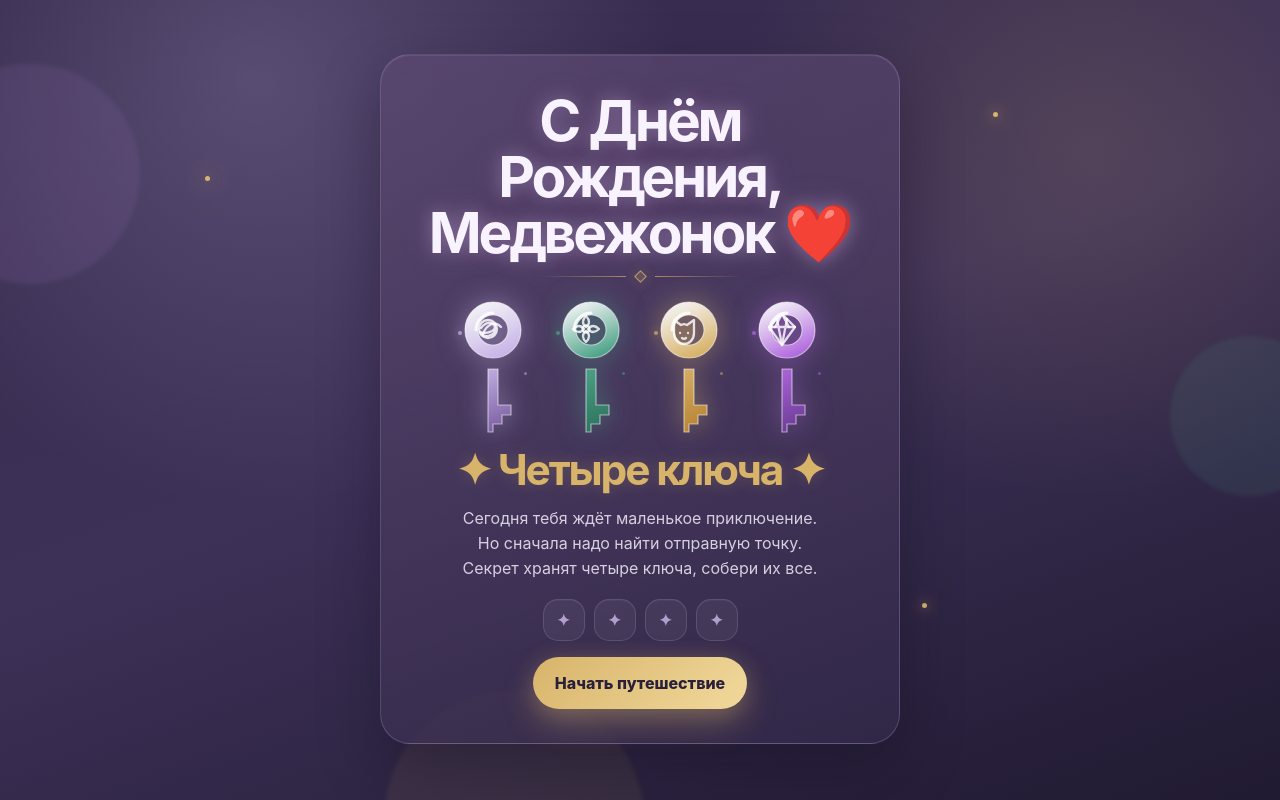
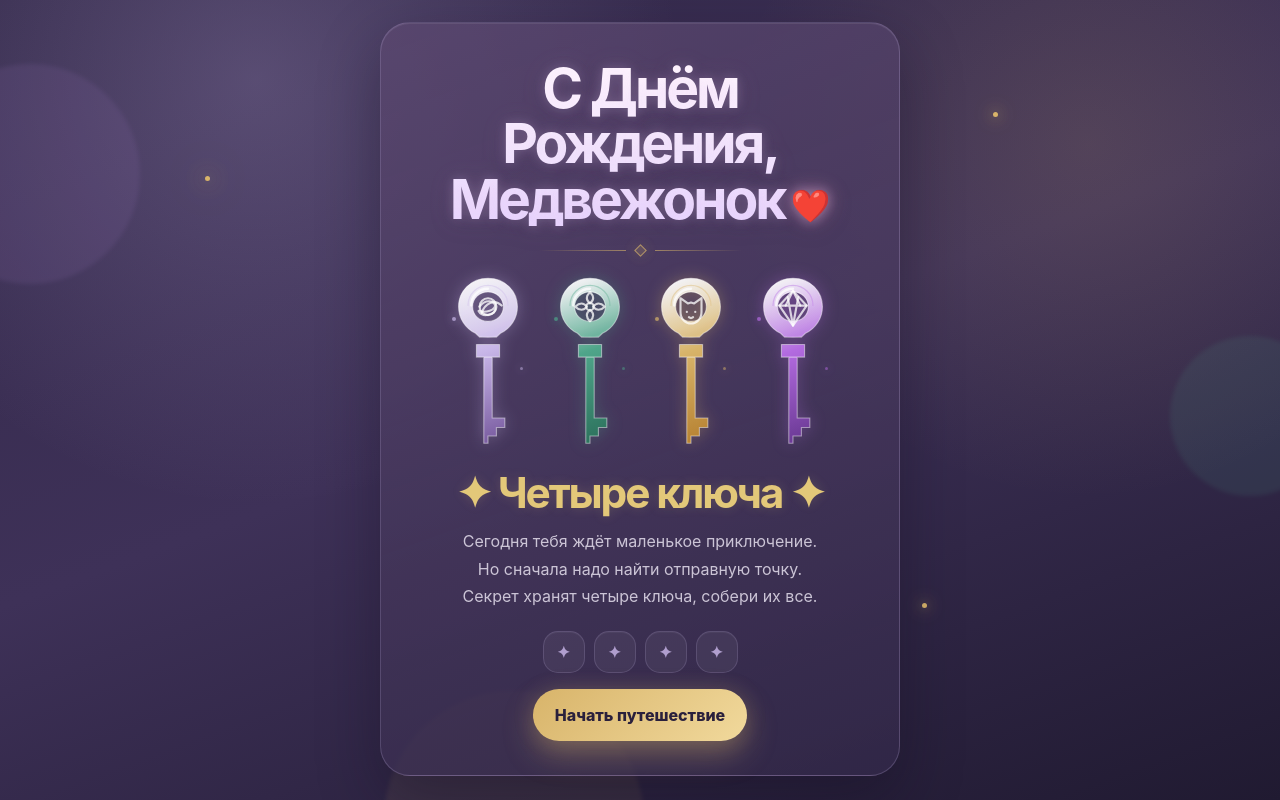
Before and after one commit to shilozad/medvezhonok, a React (Vite) app: page / in a window 1280 px wide. Built offline with nearby package versions, Linux system fonts and the light colour scheme.

Commit message:
Polish home screen visuals and typography

```diff
--- a/src/pages/Home/Home.jsx
+++ b/src/pages/Home/Home.jsx
@@ -9,13 +9,27 @@ const artifactKeys = [
   { id: 'crystal', label: 'Ключ кристалла', className: 'key-crystal' },
 ];
 
+function HeroTitle({ text }) {
+  const [greeting, nameLine] = text.split('\n');
+  const name = nameLine.replace('❤️', '').trim();
+
+  return (
+    <h1 className="hero-title">
+      <span>{greeting}</span>
+      <span className="hero-title-line">
+        {name} <span className="hero-heart" aria-hidden="true">❤️</span>
+      </span>
+    </h1>
+  );
+}
+
 function KeySymbol({ id }) {
   if (id === 'threads') {
     return (
       <g className="artifact-symbol">
-        <circle cx="34" cy="34" r="9" fill="none" />
-        <path d="M27 33c5-7 14-7 14 1 0 7-11 10-15 3 6 2 16 0 15-7" />
-        <path d="M29 39c3-9 12-14 18-7" />
+        <circle cx="39" cy="32" r="8" fill="none" />
+        <path d="M31 32c5-7 15-7 15 1 0 7-12 10-16 3 6 2 17 0 16-7" />
+        <path d="M33 38c3-9 12-14 19-7" />
       </g>
     );
   }
@@ -23,11 +37,11 @@ function KeySymbol({ id }) {
   if (id === 'flowers') {
     return (
       <g className="artifact-symbol">
-        <circle cx="34" cy="34" r="3.5" />
-        <path d="M34 21c4 4 4 8 0 11-4-3-4-7 0-11Z" />
-        <path d="M34 47c-4-4-4-8 0-11 4 3 4 7 0 11Z" />
-        <path d="M21 34c4-4 8-4 11 0-3 4-7 4-11 0Z" />
-        <path d="M47 34c-4 4-8 4-11 0 3-4 7-4 11 0Z" />
+        <circle cx="39" cy="32" r="3.5" />
+        <path d="M39 18c4 4 4 8 0 11-4-3-4-7 0-11Z" />
+        <path d="M39 46c-4-4-4-8 0-11 4 3 4 7 0 11Z" />
+        <path d="M25 32c4-4 8-4 11 0-3 4-7 4-11 0Z" />
+        <path d="M53 32c-4 4-8 4-11 0 3-4 7-4 11 0Z" />
       </g>
     );
   }
@@ -35,18 +49,18 @@ function KeySymbol({ id }) {
   if (id === 'cats') {
     return (
       <g className="artifact-symbol">
-        <path d="M24 38V25l7 5 3-1 3 1 7-5v13c0 7-5 11-10 11s-10-4-10-11Z" />
-        <path d="M30 38h.1M38 38h.1" />
-        <path d="M32 43c1.2 1 2.8 1 4 0" />
+        <path d="M29 37V24l7 5 3-1 3 1 7-5v13c0 7-5 11-10 11s-10-4-10-11Z" />
+        <path d="M35 37h.1M43 37h.1" />
+        <path d="M37 42c1.2 1 2.8 1 4 0" />
       </g>
     );
   }
 
   return (
     <g className="artifact-symbol">
-      <path d="M34 19 47 32 34 50 21 32 34 19Z" />
-      <path d="M21 32h26M29 24l5 26 5-26" />
-      <path d="M27 32 34 19l7 13" />
+      <path d="M39 17 52 31 39 50 26 31 39 17Z" />
+      <path d="M26 31h26M34 23l5 27 5-27" />
+      <path d="M32 31 39 17l7 14" />
     </g>
   );
 }
@@ -56,17 +70,18 @@ function ArtifactKey({ artifact, index }) {
     <div className={`artifact-key ${artifact.className}`} style={{ '--key-index': index }} aria-label={artifact.label}>
       <span className="key-particle particle-one" />
       <span className="key-particle particle-two" />
-      <svg viewBox="0 0 78 142" role="img" aria-hidden="true" focusable="false">
+      <svg viewBox="0 0 78 166" role="img" aria-hidden="true" focusable="false">
         <defs>
-          <linearGradient id={`${artifact.id}-shine`} x1="16" y1="12" x2="66" y2="126" gradientUnits="userSpaceOnUse">
+          <linearGradient id={`${artifact.id}-shine`} x1="16" y1="12" x2="64" y2="150" gradientUnits="userSpaceOnUse">
             <stop offset="0" stopColor="rgba(255,255,255,0.92)" />
             <stop offset="0.45" stopColor="var(--key-main)" />
             <stop offset="1" stopColor="var(--key-deep)" />
           </linearGradient>
         </defs>
-        <path className="artifact-aura" d="M39 7C23.5 7 11 19.5 11 35s12.5 28 28 28 28-12.5 28-28S54.5 7 39 7Zm0 13c8.3 0 15 6.7 15 15s-6.7 15-15 15-15-6.7-15-15 6.7-15 15-15Z" />
-        <path className="artifact-body" d="M39 7C23.5 7 11 19.5 11 35s12.5 28 28 28 28-12.5 28-28S54.5 7 39 7Zm0 13c8.3 0 15 6.7 15 15s-6.7 15-15 15-15-6.7-15-15 6.7-15 15-15Zm-5 54h10v36h13v10h-9v9h-9v8h-5V74Z" />
-        <path className="artifact-highlight" d="M22 35c0-9.4 7.6-17 17-17" />
+        <path className="artifact-aura" d="M39 5C23 5 11 17 11 32c0 11 6.4 20.7 16.1 25.3L31 61h16l3.9-3.7C60.6 52.7 67 43 67 32 67 17 55 5 39 5Zm0 13c8.2 0 14.6 6.1 14.6 14S47.2 46 39 46s-14.6-6.1-14.6-14S30.8 18 39 18Z" />
+        <path className="artifact-body" d="M39 5C23 5 11 17 11 32c0 11 6.4 20.7 16.1 25.3L31 61h16l3.9-3.7C60.6 52.7 67 43 67 32 67 17 55 5 39 5Zm0 13c8.2 0 14.6 6.1 14.6 14S47.2 46 39 46s-14.6-6.1-14.6-14S30.8 18 39 18Zm-4 62h8v58h12v9h-8v8h-8v7h-4V80Zm-7-12h22v12H28V68Z" />
+        <path className="artifact-filigree" d="M20 31c0-10.7 8.4-19.2 19-19.2S58 20.3 58 31M30 59c4.8 2.3 13.2 2.3 18 0" />
+        <path className="artifact-highlight" d="M23 31c0-8.9 7.1-16 16-16" />
         <KeySymbol id={artifact.id} />
       </svg>
     </div>
@@ -88,7 +103,7 @@ export function Home({ navigate }) {
 
   return (
     <section className="hero page-card fade-up">
-      <h1 className="hero-title">{homeText.dedication}</h1>
+      <HeroTitle text={homeText.dedication} />
       <div className="hero-divider" aria-hidden="true"><span /></div>
       <div className="artifact-keys" aria-label="Четыре магических ключа">
         {artifactKeys.map((artifact, index) => <ArtifactKey key={artifact.id} artifact={artifact} index={index} />)}
--- a/src/styles/global.css
+++ b/src/styles/global.css
@@ -63,20 +63,44 @@ button { font: inherit; }
 .hero h1 { margin-top: 0; white-space: pre-line; animation: heroTitleIn 680ms ease both; }
 .hero h2 { margin: 0 0 14px; font-size: clamp(1.7rem, 8vw, 2.65rem); line-height: 1; letter-spacing: -0.05em; }
 .hero .hero-title {
-  margin: 0 auto 12px;
-  font-size: clamp(2.35rem, 11.2vw, 3.55rem);
-  line-height: 0.98;
+  display: grid;
+  gap: 0.02em;
+  margin: 0 auto 20px;
+  font-size: clamp(2.25rem, 10.6vw, 3.45rem);
+  line-height: 0.99;
   letter-spacing: -0.055em;
-  text-shadow: 0 0 18px rgba(200, 182, 232, 0.38), 0 0 34px rgba(216, 139, 186, 0.2);
+  color: #fff7ff;
+  background: linear-gradient(180deg, #fff7ff 10%, #f6ebff 48%, #e8d6ff 100%);
+  -webkit-background-clip: text;
+  background-clip: text;
+  -webkit-text-fill-color: transparent;
+  text-shadow: 0 0 12px rgba(232, 214, 255, 0.22), 0 0 24px rgba(229, 166, 209, 0.16);
+  filter: drop-shadow(0 4px 10px rgba(37, 24, 55, 0.2));
 }
-.hero-divider { display: flex; align-items: center; justify-content: center; margin: 0 auto 14px; color: var(--gold); opacity: 0.86; }
+.hero-title-line { display: inline-flex; align-items: baseline; justify-content: center; gap: 0.11em; }
+.hero-heart {
+  display: inline-block;
+  font-size: 0.58em;
+  line-height: 1;
+  letter-spacing: 0;
+  -webkit-text-fill-color: initial;
+  filter: drop-shadow(0 0 8px rgba(255, 171, 206, 0.42));
+  transform: translateY(-0.06em);
+}
+.hero-divider { display: flex; align-items: center; justify-content: center; margin: 0 auto 18px; color: var(--gold); opacity: 0.78; }
 .hero-divider::before, .hero-divider::after { content: ''; width: min(88px, 25vw); height: 1px; background: linear-gradient(90deg, transparent, rgba(216,180,106,0.78)); }
 .hero-divider::after { background: linear-gradient(90deg, rgba(216,180,106,0.78), transparent); }
 .hero-divider span { width: 9px; height: 9px; margin: 0 10px; border: 1px solid currentColor; transform: rotate(45deg); background: rgba(216,180,106,0.22); box-shadow: 0 0 14px rgba(216,180,106,0.34); }
-.quest-title { color: var(--gold); font-size: clamp(1.35rem, 6.2vw, 2rem); letter-spacing: -0.02em; text-shadow: 0 0 16px rgba(216,180,106,0.24); }
+.quest-title {
+  color: #e3c879;
+  font-size: clamp(1.18rem, 5.1vw, 1.72rem);
+  font-weight: 650;
+  letter-spacing: 0.075em;
+  text-shadow: 0 0 12px rgba(227, 200, 121, 0.18);
+}
 .game-header h1 { font-size: clamp(2rem, 9vw, 3.25rem); }
 p { color: var(--muted); line-height: 1.65; }
-.hero-subtitle { max-width: 360px; white-space: pre-line; margin: 0 auto 18px; color: rgba(248, 243, 255, 0.82); line-height: 1.56; }
+.hero-subtitle { max-width: 360px; white-space: pre-line; margin: 0 auto 20px; color: rgba(248, 243, 255, 0.76); line-height: 1.72; font-weight: 400; }
 .eyebrow { margin: 0; color: var(--gold); text-transform: uppercase; letter-spacing: 0.18em; font-size: 0.74rem; font-weight: 800; }
 
 .button {
@@ -102,17 +126,18 @@ p { color: var(--muted); line-height: 1.65; }
 .key-chip.is-open, .letter-badge { color: #1f1730; background: linear-gradient(135deg, var(--lavender), var(--gold)); }
 
 
-.artifact-keys { display: grid; grid-template-columns: repeat(4, minmax(0, 1fr)); gap: clamp(6px, 2.4vw, 12px); align-items: end; margin: 4px auto 12px; max-width: 380px; }
-.artifact-key { --key-main: var(--lavender); --key-deep: #8e6bae; position: relative; display: grid; place-items: center; min-width: 0; opacity: 0; animation: keyAppear 620ms ease both; animation-delay: calc(140ms + var(--key-index) * 90ms); }
-.artifact-key svg { width: min(100%, 78px); height: auto; overflow: visible; filter: drop-shadow(0 0 9px color-mix(in srgb, var(--key-main) 42%, transparent)); animation: keyGlow 4s ease-in-out infinite; }
-.artifact-body { fill: url(#threads-shine); stroke: rgba(255,255,255,0.52); stroke-width: 1.2; }
+.artifact-keys { display: grid; grid-template-columns: repeat(4, minmax(0, 1fr)); gap: clamp(7px, 2.8vw, 14px); align-items: end; margin: 8px auto 24px; max-width: 392px; }
+.artifact-key { --key-main: var(--lavender); --key-deep: #8e6bae; position: relative; display: grid; place-items: center; min-width: 0; opacity: 0; animation: keyAppear 560ms cubic-bezier(0.2, 0.72, 0.22, 1) both; animation-delay: calc(120ms + var(--key-index) * 100ms); }
+.artifact-key svg { width: min(100%, 82px); height: auto; overflow: visible; filter: drop-shadow(0 0 8px color-mix(in srgb, var(--key-main) 34%, transparent)); }
+.artifact-body { fill: url(#threads-shine); stroke: rgba(255,255,255,0.46); stroke-width: 1.05; }
 .key-flowers .artifact-body { fill: url(#flowers-shine); }
 .key-cats .artifact-body { fill: url(#cats-shine); }
 .key-crystal .artifact-body { fill: url(#crystal-shine); }
-.artifact-aura { fill: color-mix(in srgb, var(--key-main) 22%, transparent); }
-.artifact-highlight, .artifact-symbol { fill: none; stroke: rgba(255,255,255,0.82); stroke-width: 2.8; stroke-linecap: round; stroke-linejoin: round; }
-.artifact-symbol { stroke-width: 2.3; }
-.artifact-symbol circle, .artifact-symbol path:first-child { fill: color-mix(in srgb, var(--key-main) 18%, transparent); }
+.artifact-aura { fill: color-mix(in srgb, var(--key-main) 12%, transparent); }
+.artifact-highlight, .artifact-filigree, .artifact-symbol { fill: none; stroke: rgba(255,255,255,0.76); stroke-width: 2.2; stroke-linecap: round; stroke-linejoin: round; }
+.artifact-filigree { stroke: color-mix(in srgb, var(--key-main) 62%, rgba(255,255,255,0.52)); stroke-width: 1.2; opacity: 0.7; }
+.artifact-symbol { stroke-width: 2.05; }
+.artifact-symbol circle, .artifact-symbol path:first-child { fill: color-mix(in srgb, var(--key-main) 12%, transparent); }
 .key-threads { --key-main: var(--lavender); --key-deep: #7c5fa3; }
 .key-flowers { --key-main: var(--emerald); --key-deep: #2e745f; }
 .key-cats { --key-main: var(--gold); --key-deep: #b88434; }
@@ -142,8 +167,7 @@ p { color: var(--muted); line-height: 1.65; }
 @keyframes fadeUp { from { opacity: 0; transform: translateY(18px); } to { opacity: 1; transform: translateY(0); } }
 @keyframes heroTitleIn { from { opacity: 0; transform: translateY(16px); } to { opacity: 1; transform: translateY(0); } }
 @keyframes dissolve { from { opacity: 0; } to { opacity: 1; } }
-@keyframes keyAppear { from { opacity: 0; transform: translateY(10px); } to { opacity: 1; transform: translateY(0); } }
-@keyframes keyGlow { 0%, 100% { filter: drop-shadow(0 0 7px color-mix(in srgb, var(--key-main) 35%, transparent)); } 50% { filter: drop-shadow(0 0 13px color-mix(in srgb, var(--key-main) 52%, transparent)); } }
+@keyframes keyAppear { from { opacity: 0; transform: translateY(12px) scale(0.96); } to { opacity: 1; transform: translateY(0) scale(1); } }
 @keyframes softGlow { 0%, 100% { filter: drop-shadow(0 0 4px rgba(216,180,106,0.35)); } 50% { filter: drop-shadow(0 0 18px rgba(216,180,106,0.75)); } }
 @keyframes particle { 0% { opacity: 0; transform: rotate(calc(var(--i) * 26deg)) translate(0); } 20% { opacity: 1; } 100% { opacity: 0; transform: rotate(calc(var(--i) * 26deg)) translate(80px); } }
 
```
